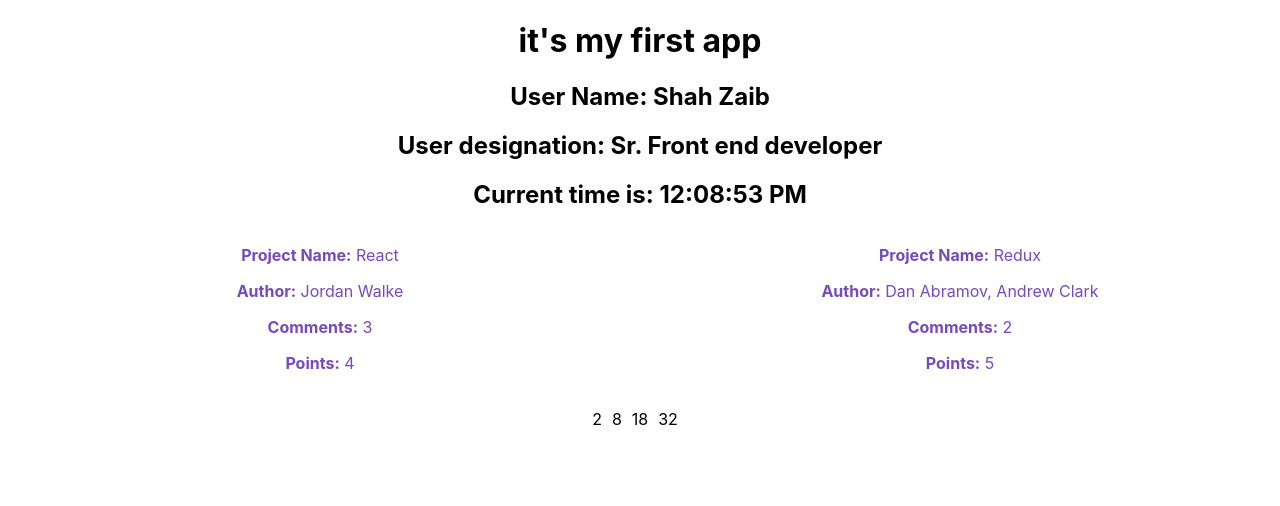
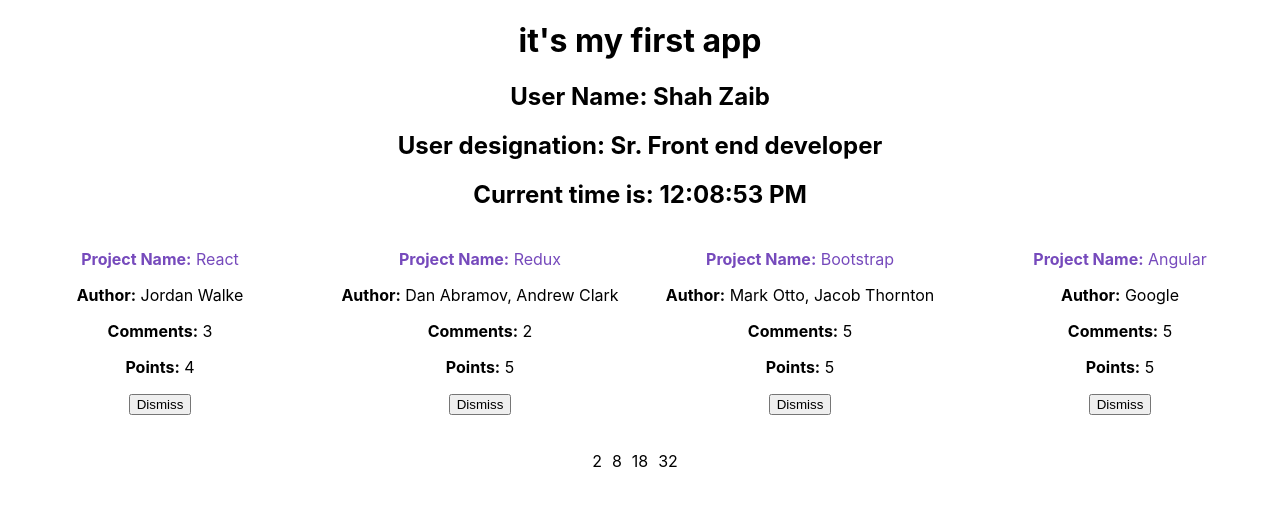
Before and after one commit to theshahzaib5/learn-react-hackernews, a React (Create React App) app: page / in a window 1280 px wide. Shown: the top 506 px of the page. Built offline with nearby package versions, Linux system fonts and the light colour scheme.

Commit message:
filter array on the call of a button

```diff
--- a/src/App.js
+++ b/src/App.js
@@ -20,6 +20,22 @@
     points: 5,
     objectID: 1,
   },
+  {
+    title: 'Bootstrap',
+    url: 'https://getbootstrap.com/',
+    author: 'Mark Otto, Jacob Thornton',
+    num_comments: 5,
+    points: 5,
+    objectID: 2,
+  },
+  {
+    title: 'Angular',
+    url: 'https://angular.io/',
+    author: 'Google',
+    num_comments: 5,
+    points: 5,
+    objectID: 3,
+  },
 ];
 const array = [ 1, 4, 9, 16 ];
 
@@ -30,6 +46,7 @@
     this.state = {
       // setting current time
       timer: new Date().toLocaleTimeString(),
+      list: list
     }
   }
 
@@ -47,11 +64,24 @@
     clearTimeout(this.updateTime);
   }
 
+  onDismiss = (id) => {
+    const {
+      state: {
+        list
+      }
+    } = this
+
+    const updatedList = list.filter(item => item.objectID !== id);
+    this.setState({ list: updatedList });
+  }
+
   render() {
     const {
       state: {
         timer,
-      }
+        list
+      },
+      onDismiss,
     } = this
 
     return (
@@ -61,16 +91,24 @@
         <h2>User designation: {user.designation}</h2>
         <h2>Current time is: {timer}</h2>
 
-        <div style={{display: "flex"}}>
+        <div style={{display: "flex", paddingTop: 20}}>
           {/* printing an array with objects */}
           { list.map((item) =>
-            <div key={item.objectID} style={{ marginBottom: 20, flex: 1 }}>
+            <div key={item.objectID} style={{ color: "#000", marginBottom: 20, flex: 1 }}>
               <a href={item.url} style={{color: "#764abc", textDecoration: "none", display: "inline-block"}}>
-                <p><strong>Project Name:</strong> {item.title}</p>
-                <p><strong>Author:</strong> {item.author}</p>
-                <p><strong>Comments:</strong> {item.num_comments}</p>
-                <p><strong>Points:</strong> {item.points}</p>
+                <p style={{margin: 0}}><strong>Project Name:</strong> {item.title} </p>
               </a>
+              <p><strong>Author:</strong> {item.author} </p>
+              <p><strong>Comments:</strong> {item.num_comments} </p>
+              <p><strong>Points:</strong> {item.points}</p>
+              <p>
+                <button
+                  onClick={() => onDismiss(item.objectID)}
+                  type="button"
+                >
+                  Dismiss
+                </button>
+              </p>
             </div>
           )}
         </div>
```
